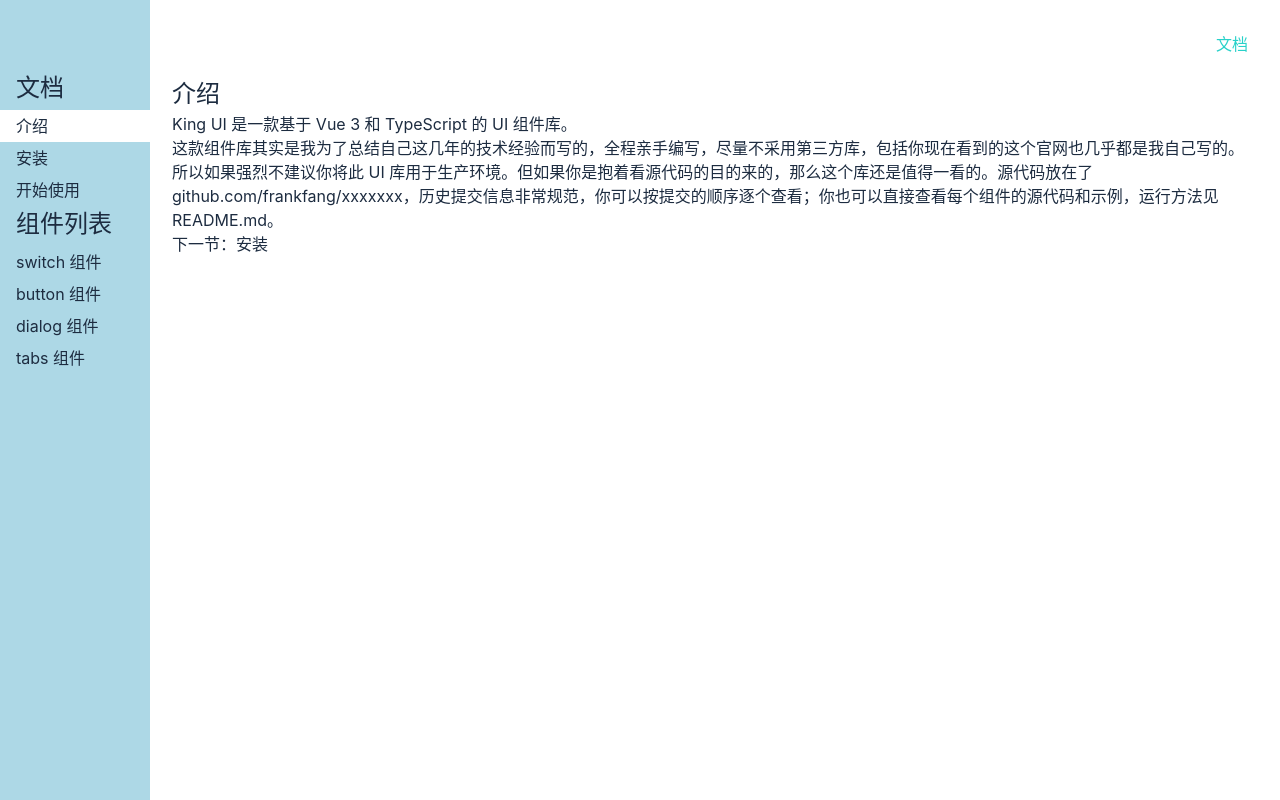
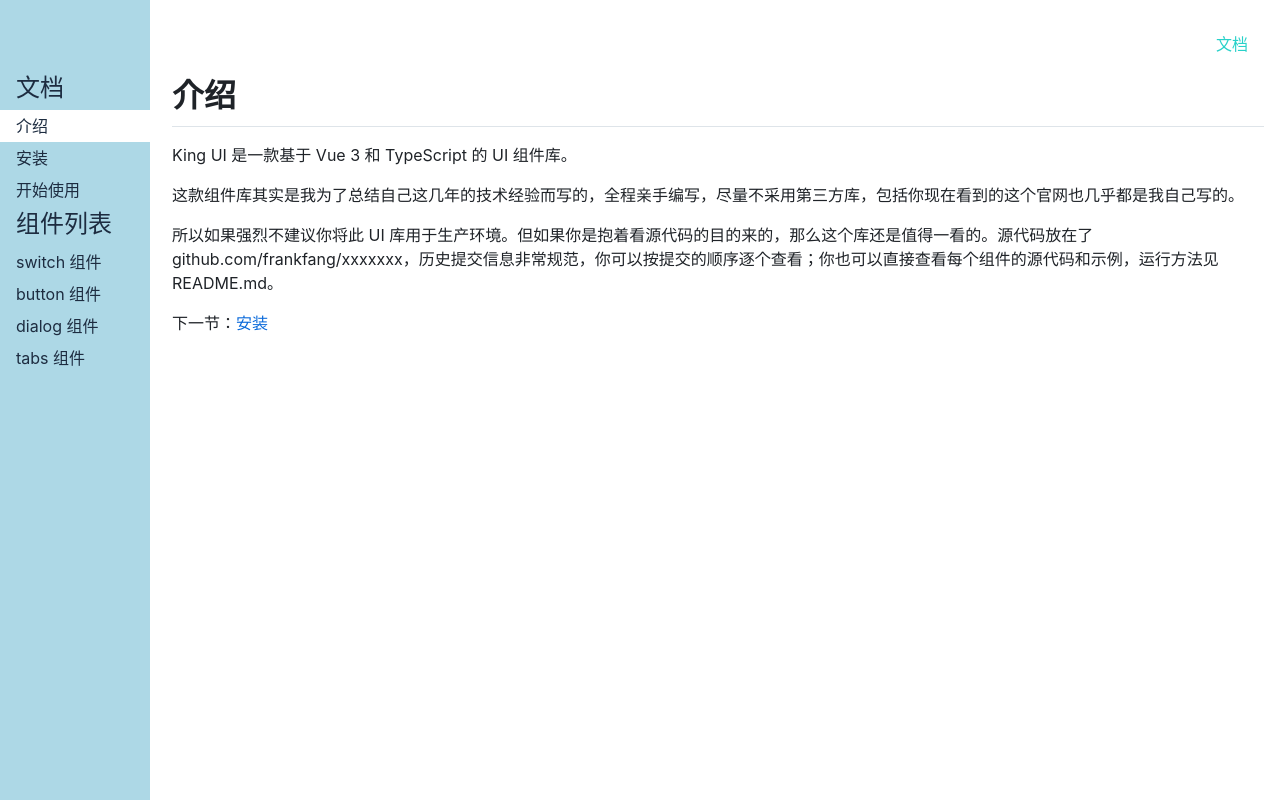
Before and after one commit to wantingjun/Vue3-UI, a Vue app: page /#/doc/intro in a window 1280 px wide. Built offline with nearby package versions, Linux system fonts and the light colour scheme.

Commit message:
引入github-markdown-css

```diff
--- a/package.json
+++ b/package.json
@@ -6,12 +6,13 @@
     "build": "vite build"
   },
   "dependencies": {
+    "github-markdown-css": "^4.0.0",
     "vue": "^3.0.0-rc.1",
     "vue-router": "4.0.0-beta.3"
   },
   "devDependencies": {
+    "@vue/compiler-sfc": "^3.0.0-rc.1",
     "sass": "1.26.10",
-    "@vue/compiler-sfc": "^3.0.0-rc.1",
     "vite": "^1.0.0-rc.1"
   }
 }
--- a/src/main.ts
+++ b/src/main.ts
@@ -6,7 +6,7 @@ import { createApp } from 'vue'
 import App from './App.vue'
 
 import {router} from './router.ts'
-
+import 'github-markdown-css'
 const app = createApp(App)
 app.use(router)
 app.mount('#app')
--- a/src/views/install.vue
+++ b/src/views/install.vue
@@ -1,5 +1,5 @@
 <template>
-    <article>
+    <article class="markdown-body">
         <h1>安装</h1>
         <p>打开终端运行下列命令：</p>
         <pre><code>npm install king-ui</code></pre>
--- a/src/views/intro.vue
+++ b/src/views/intro.vue
@@ -1,5 +1,5 @@
 <template>
-    <article>
+    <article class="markdown-body">
         <h1>介绍</h1>
         <p>King UI 是一款基于 Vue 3 和 TypeScript 的 UI 组件库。</p>
         <p>这款组件库其实是我为了总结自己这几年的技术经验而写的，全程亲手编写，尽量不采用第三方库，包括你现在看到的这个官网也几乎都是我自己写的。</p>
--- a/src/views/start.vue
+++ b/src/views/start.vue
@@ -1,5 +1,5 @@
 <template>
-    <article>
+    <article class="markdown-body">
         <h1>
             开始使用
         </h1>
```
Also changed, not shown: 2 other files (tests, documents, lock files or other folders).
